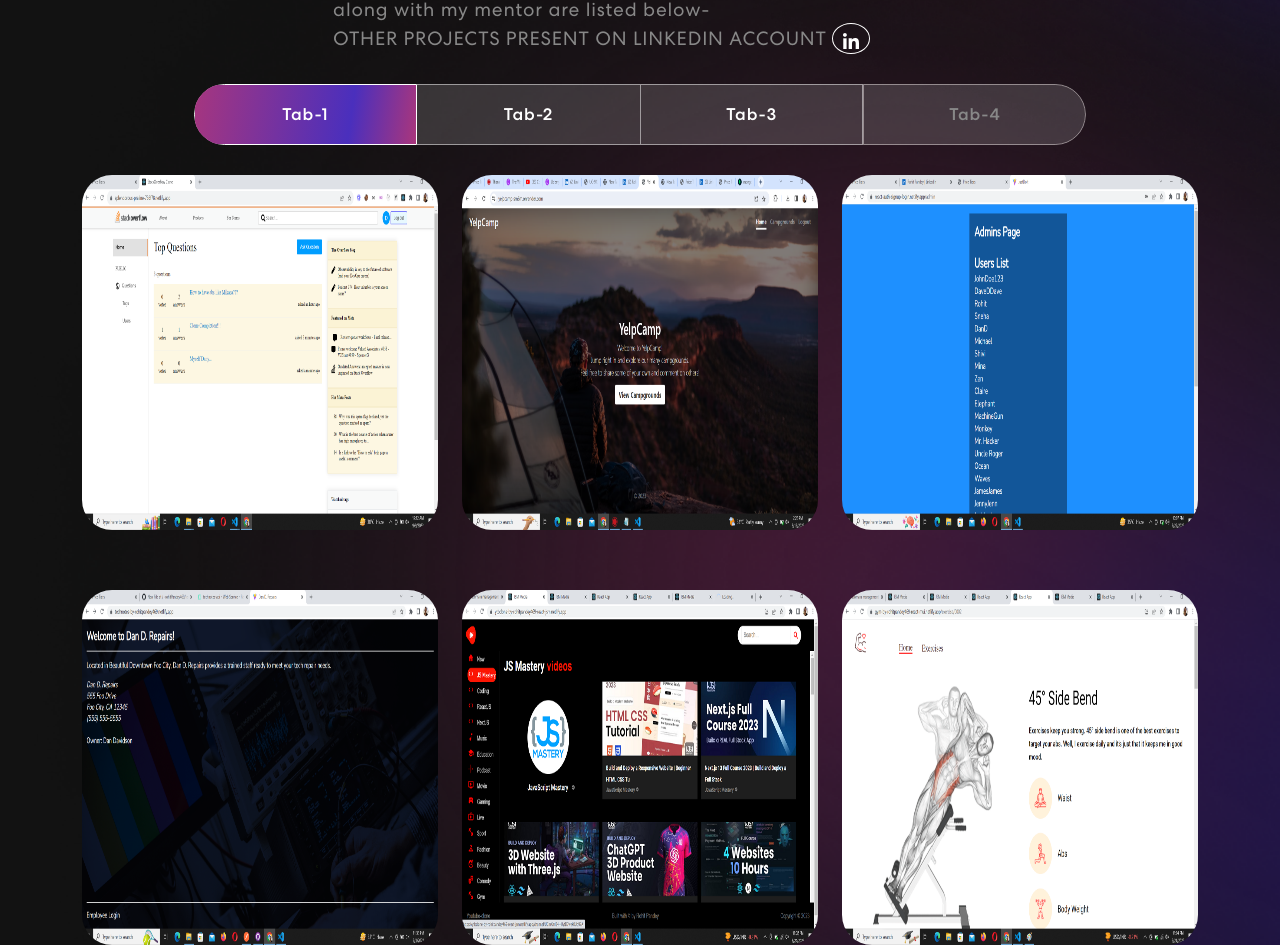
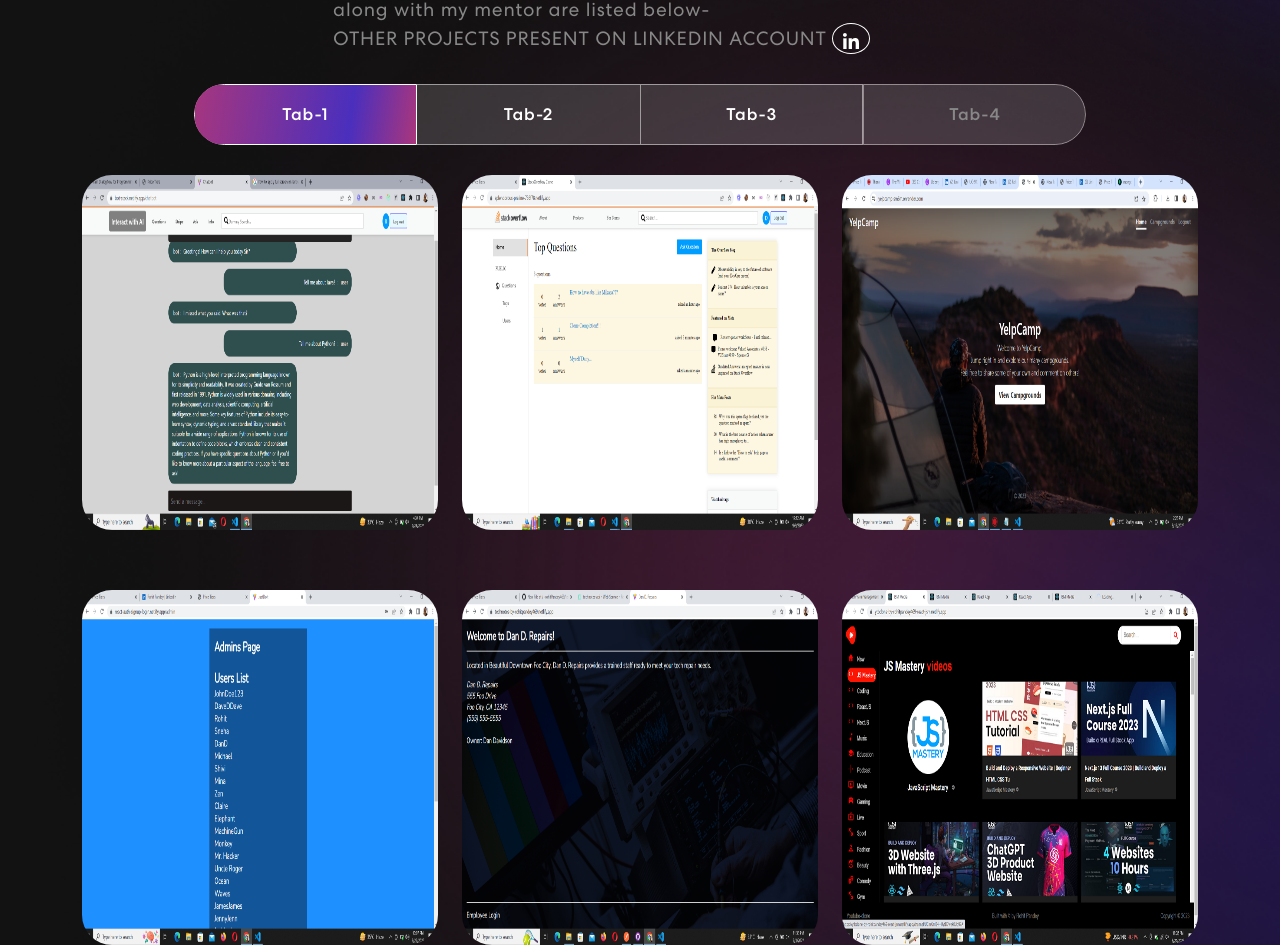
Before and after one commit to rohitPandey469/dev-portfolio, a React (Create React App) app: page / in a window 1280 px wide. Shown: the part 1884-2829 px from the top of the page. Built offline with nearby package versions, Linux system fonts and the light colour scheme.

Commit message:
Project addition

```diff
--- a/src/components/ProjectDataFirst.js
+++ b/src/components/ProjectDataFirst.js
@@ -6,8 +6,15 @@ import image5 from "../assets/imgs/technotes-mern.png";
 import image6 from "../assets/imgs/react_auth.png";
 import image7 from "../assets/imgs/yelpcamp.png";
 import image8 from "../assets/imgs/stack-overflow.png";
+import image9 from "../assets/imgs/chatbot.png";
 
 const dataArray3 = [
+  {
+    title: "Chatbot",
+    data: "Authentication using otp and used dialogflow API for implementation of chatbot",
+    image: image9,
+    link: "https://bot-stack.netlify.app",
+  },
   {
     title: "Stack Overflow Clone",
     data: "Built a stack overflow clone following a course on nullclass using the MERN technology however the implementation and the way is quite old but sturdy and NOT focuse so much on the security.",
```
Also changed, not shown: src/assets/imgs/chatbot.png (added).
